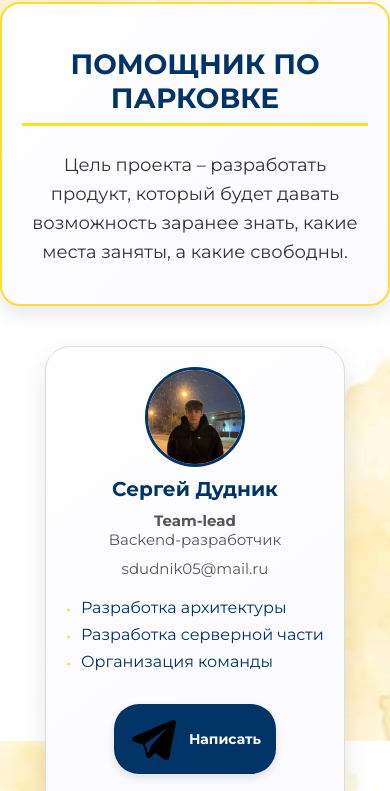
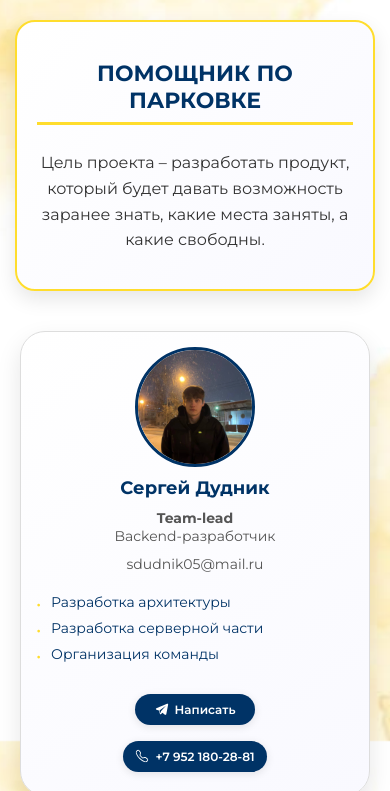
Before and after one commit to hhanqq/gpo-users.github.io, a plain HTML site: page index.html in a window 390 px wide. Shown: the part 103-894 px from the top of the page. Drawn offline with Linux system fonts and the light colour scheme.

Commit message:
Update styles.css

```diff
--- a/styles.css
+++ b/styles.css
@@ -9,7 +9,7 @@ body {
     margin: 0;
     padding: 0;
     color: #333;
-    background-image: url(../photo/yellow-background.jpeg);
+    background-image: url(/photo/yellow-background.jpeg);
     background-size: cover;
     background-position: center;
     background-repeat: no-repeat;
@@ -155,32 +155,68 @@ header h1 {
 }
 
 .contact-button {
-    display: flex;
+    display: inline-flex;
     align-items: center;
-    justify-content: center; /* Центрируем содержимое */
-    gap: 10px; /* Оптимальный отступ между иконкой и текстом */
+    justify-content: center;
+    gap: 8px;
     background-color: #003366;
     color: white;
-    padding: 10px 15px;
+    padding: 10px 16px;
     border-radius: 25px;
     text-decoration: none;
-    font-weight: bold;
+    font-weight: 600;
     font-size: 14px;
-    transition: all 0.3s ease-in-out;
-    margin: 10px auto; /* Кнопка по центру карточки */
-    width: fit-content; /* Автоматическая ширина */
-    box-shadow: 0 4px 10px rgba(0, 0, 0, 0.1);
+    transition: all 0.3s ease;
+    margin: 8px auto;
+    width: auto;
+    min-width: 160px;
+    box-shadow: 0 2px 8px rgba(0, 0, 0, 0.1);
+    border: none;
+    cursor: pointer;
 }
 
 .contact-button:hover {
     background-color: #FFDD2D;
     color: #003366;
-    box-shadow: 0 8px 20px rgba(0, 0, 0, 0.2);
+    box-shadow: 0 4px 12px rgba(0, 0, 0, 0.2);
+    transform: translateY(-2px);
 }
 
-.contact-button img {
+.contact-button svg {
     width: 18px;
     height: 18px;
+    fill: currentColor;
+    flex-shrink: 0;
+}
+.contact-button.phone svg {
+    transform: scale(0.9);
+}
+
+@media (max-width: 768px) {
+    .contact-button {
+        padding: 8px 14px;
+        font-size: 13px;
+        min-width: 140px;
+    }
+
+    .contact-button svg {
+        width: 16px;
+        height: 16px;
+    }
+}
+
+@media (max-width: 480px) {
+    .contact-button {
+        padding: 6px 12px;
+        font-size: 12px;
+        min-width: 120px;
+        gap: 6px;
+    }
+
+    .contact-button svg {
+        width: 14px;
+        height: 14px;
+    }
 }
 
 .technologies {
@@ -283,3 +319,111 @@ header h1 {
         font-size: 14px;
     }
 }
+
+
+@media (max-width: 768px) {
+    header {
+        padding: 15px 0;
+    }
+
+    .logo {
+        position: static;
+        width: 120px;
+        margin: 0 auto 10px;
+        display: block;
+    }
+
+    header h1 {
+        font-size: 1.5rem;
+        padding: 0 10px;
+    }
+
+    .description {
+        margin: 20px 15px;
+        padding: 20px;
+    }
+
+    .description h2 {
+        font-size: 22px;
+    }
+
+    .description p {
+        font-size: 16px;
+    }
+
+    .team {
+        flex-direction: column;
+        align-items: center;
+        gap: 20px;
+        padding: 0 15px;
+    }
+
+    .team-member {
+        width: 100%;
+        max-width: 350px;
+        min-height: auto;
+        padding: 20px;
+    }
+
+    .team-member img {
+        width: 150px;
+        height: 150px;
+    }
+
+    .technologies {
+        margin: 30px 15px;
+        padding: 20px;
+    }
+
+    .technologies h2 {
+        font-size: 22px;
+    }
+
+    .tech-header h3 {
+        font-size: 18px;
+    }
+
+    .contact-button {
+        padding: 8px 12px;
+        font-size: 13px;
+    }
+}
+
+@media (max-width: 480px) {
+    header h1 {
+        font-size: 1.3rem;
+    }
+
+    .team-member {
+        padding: 15px;
+    }
+
+    .team-member img {
+        width: 120px;
+        height: 120px;
+    }
+
+    .team-member h3 {
+        font-size: 18px;
+    }
+
+    .team-member p {
+        font-size: 14px;
+    }
+
+    .tasks li {
+        font-size: 14px;
+    }
+
+    .technologies {
+        padding: 15px;
+    }
+
+    .technologies li {
+        font-size: 14px;
+    }
+
+    .contact-button {
+        font-size: 12px;
+    }
+}
```
